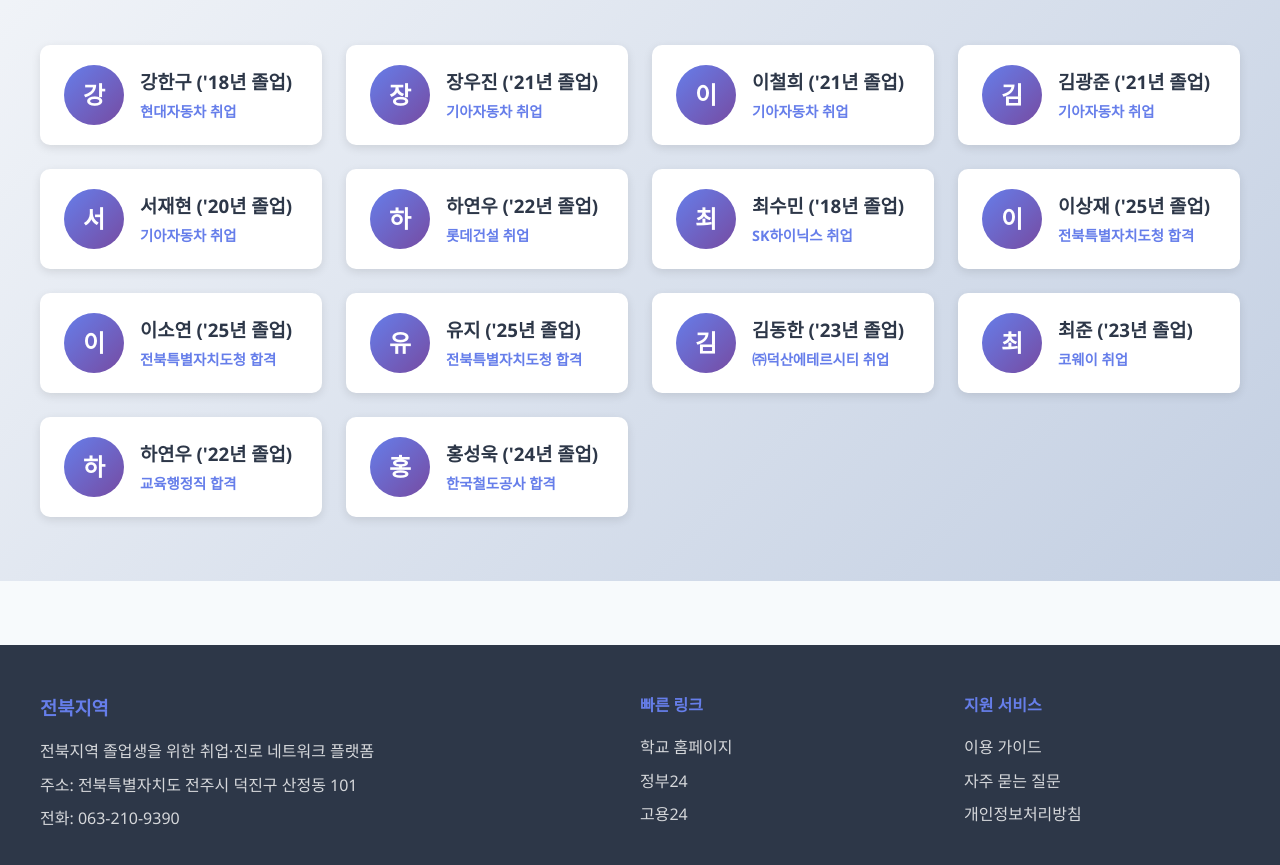
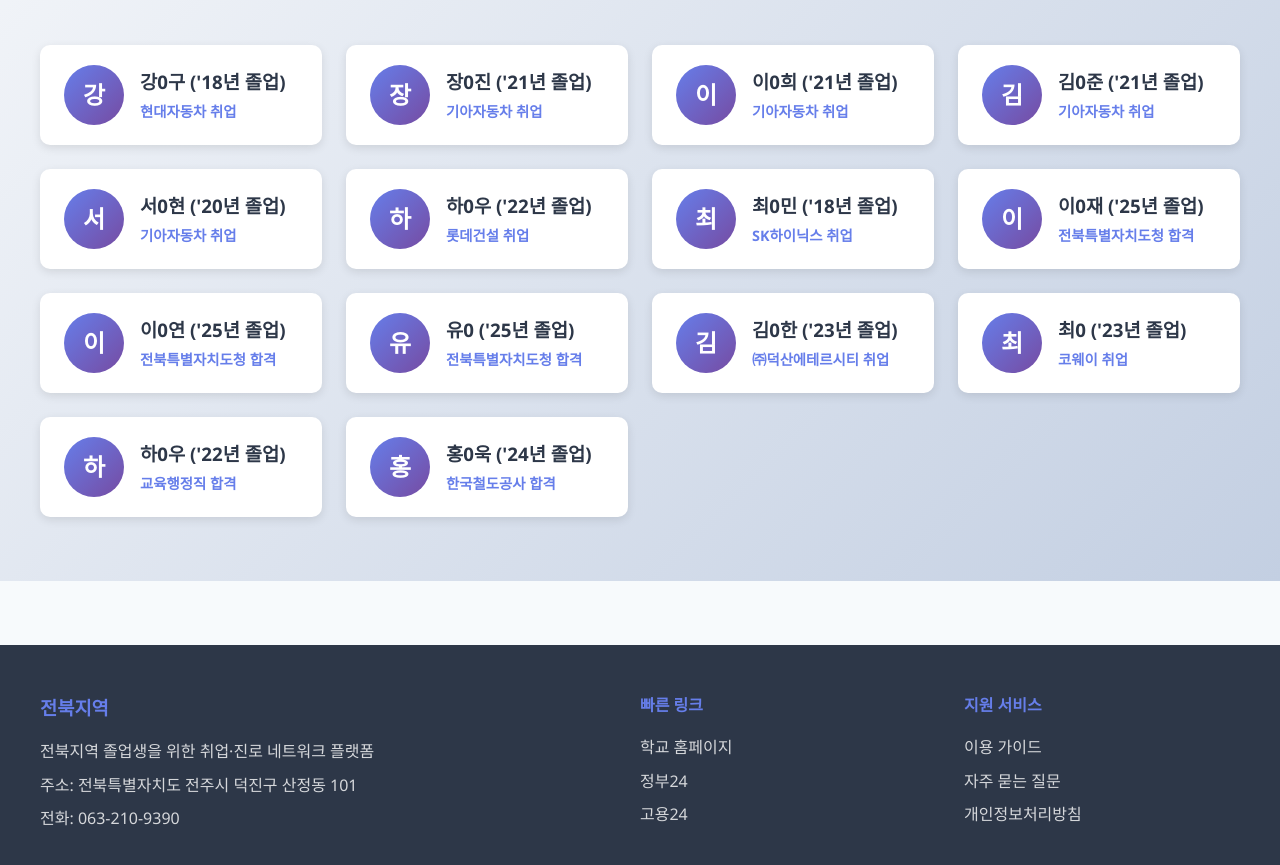
Before and after one commit to jsyang9455/graduate-network, a website: page index.html in a window 1280 px wide. Shown: the part 2135-3000 px from the top of the page. Drawn offline with Linux system fonts and the light colour scheme; no server answers.

Commit message:
개인정보 보호: 성공스토리 이름 두번째 글자 마스킹 (강한구→강0구)

```diff
--- a/index.html
+++ b/index.html
@@ -140,7 +140,7 @@
                     <div class="story-profile">
                         <div class="profile-img">강</div>
                         <div class="profile-info">
-                            <h3>강한구 ('18년 졸업)</h3>
+                            <h3>강0구 ('18년 졸업)</h3>
                             <p class="role">현대자동차 취업</p>
                         </div>
                     </div>
@@ -149,7 +149,7 @@
                     <div class="story-profile">
                         <div class="profile-img">장</div>
                         <div class="profile-info">
-                            <h3>장우진 ('21년 졸업)</h3>
+                            <h3>장0진 ('21년 졸업)</h3>
                             <p class="role">기아자동차 취업</p>
                         </div>
                     </div>
@@ -158,7 +158,7 @@
                     <div class="story-profile">
                         <div class="profile-img">이</div>
                         <div class="profile-info">
-                            <h3>이철희 ('21년 졸업)</h3>
+                            <h3>이0희 ('21년 졸업)</h3>
                             <p class="role">기아자동차 취업</p>
                         </div>
                     </div>
@@ -167,7 +167,7 @@
                     <div class="story-profile">
                         <div class="profile-img">김</div>
                         <div class="profile-info">
-                            <h3>김광준 ('21년 졸업)</h3>
+                            <h3>김0준 ('21년 졸업)</h3>
                             <p class="role">기아자동차 취업</p>
                         </div>
                     </div>
@@ -176,7 +176,7 @@
                     <div class="story-profile">
                         <div class="profile-img">서</div>
                         <div class="profile-info">
-                            <h3>서재현 ('20년 졸업)</h3>
+                            <h3>서0현 ('20년 졸업)</h3>
                             <p class="role">기아자동차 취업</p>
                         </div>
                     </div>
@@ -185,7 +185,7 @@
                     <div class="story-profile">
                         <div class="profile-img">하</div>
                         <div class="profile-info">
-                            <h3>하연우 ('22년 졸업)</h3>
+                            <h3>하0우 ('22년 졸업)</h3>
                             <p class="role">롯데건설 취업</p>
                         </div>
                     </div>
@@ -194,7 +194,7 @@
                     <div class="story-profile">
                         <div class="profile-img">최</div>
                         <div class="profile-info">
-                            <h3>최수민 ('18년 졸업)</h3>
+                            <h3>최0민 ('18년 졸업)</h3>
                             <p class="role">SK하이닉스 취업</p>
                         </div>
                     </div>
@@ -203,7 +203,7 @@
                     <div class="story-profile">
                         <div class="profile-img">이</div>
                         <div class="profile-info">
-                            <h3>이상재 ('25년 졸업)</h3>
+                            <h3>이0재 ('25년 졸업)</h3>
                             <p class="role">전북특별자치도청 합격</p>
                         </div>
                     </div>
@@ -212,7 +212,7 @@
                     <div class="story-profile">
                         <div class="profile-img">이</div>
                         <div class="profile-info">
-                            <h3>이소연 ('25년 졸업)</h3>
+                            <h3>이0연 ('25년 졸업)</h3>
                             <p class="role">전북특별자치도청 합격</p>
                         </div>
                     </div>
@@ -221,7 +221,7 @@
                     <div class="story-profile">
                         <div class="profile-img">유</div>
                         <div class="profile-info">
-                            <h3>유지 ('25년 졸업)</h3>
+                            <h3>유0 ('25년 졸업)</h3>
                             <p class="role">전북특별자치도청 합격</p>
                         </div>
                     </div>
@@ -230,7 +230,7 @@
                     <div class="story-profile">
                         <div class="profile-img">김</div>
                         <div class="profile-info">
-                            <h3>김동한 ('23년 졸업)</h3>
+                            <h3>김0한 ('23년 졸업)</h3>
                             <p class="role">㈜덕산에테르시티 취업</p>
                         </div>
                     </div>
@@ -239,7 +239,7 @@
                     <div class="story-profile">
                         <div class="profile-img">최</div>
                         <div class="profile-info">
-                            <h3>최준 ('23년 졸업)</h3>
+                            <h3>최0 ('23년 졸업)</h3>
                             <p class="role">코웨이 취업</p>
                         </div>
                     </div>
@@ -248,7 +248,7 @@
                     <div class="story-profile">
                         <div class="profile-img">하</div>
                         <div class="profile-info">
-                            <h3>하연우 ('22년 졸업)</h3>
+                            <h3>하0우 ('22년 졸업)</h3>
                             <p class="role">교육행정직 합격</p>
                         </div>
                     </div>
@@ -257,7 +257,7 @@
                     <div class="story-profile">
                         <div class="profile-img">홍</div>
                         <div class="profile-info">
-                            <h3>홍성욱 ('24년 졸업)</h3>
+                            <h3>홍0욱 ('24년 졸업)</h3>
                             <p class="role">한국철도공사 합격</p>
                         </div>
                     </div>
```
